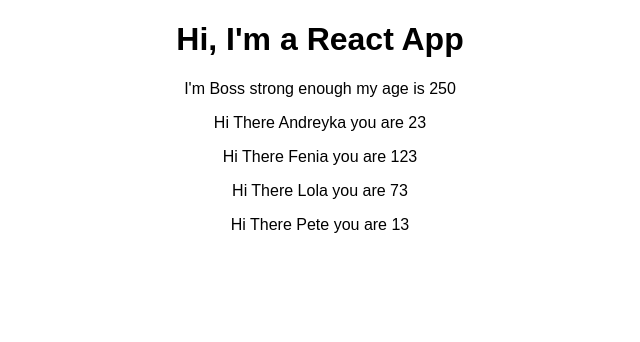
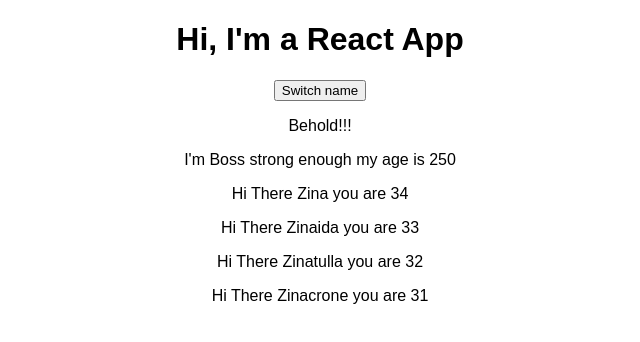
Before and after one commit to ruan65/udemy_reactjs_max_course, a React (Create React App) app: page / in a window 1280 px wide. Shown: the top 342 px of the page, without its empty margins (320-960 px from the left). Built offline with nearby package versions, Linux system fonts and the light colour scheme.

Commit message:
change state concept

```diff
--- a/src/App.js
+++ b/src/App.js
@@ -5,15 +5,41 @@
 import Boss from './Person/Boss'
 
 class App extends Component {
+
+    state = {
+        persons: [
+            {name: 'Zina', age: 34},
+            {name: 'Zinaida', age: 33},
+            {name: 'Zinatulla', age: 32},
+            {name: 'Zinacrone', age: 31}
+        ]
+    }
+
+    switchNameHandler = () => {
+
+        // console.log("Clicked.......")
+
+        this.setState({persons: [
+                {name: 'Grisha', age: 34},
+                {name: 'Zinaida', age: 33},
+                {name: 'Zinatulla', age: 32},
+                {name: 'Zinacrone', age: 3177}
+            ] })
+    }
+
     render() {
         return (
             <div className="App">
-               <h1>Hi, I'm a React App</h1>
-                <Boss power='strong enough' age='250'/>
-                <Person name='Andreyka' age='23'/>
-                <Person name='Fenia' age='123'/>
-                <Person name='Lola' age='73'/>
-                <Person name='Pete' age='13'/>
+
+                <h1>Hi, I'm a React App</h1>
+
+                <button onClick={this.switchNameHandler}>Switch name</button>
+
+                <Boss power='strong enough' age='250'>Behold!!!</Boss>
+                <Person name={this.state.persons[0].name} age={this.state.persons[0].age}/>
+                <Person name={this.state.persons[1].name} age={this.state.persons[1].age}/>
+                <Person name={this.state.persons[2].name} age={this.state.persons[2].age}/>
+                <Person name={this.state.persons[3].name} age={this.state.persons[3].age}/>
 
             </div>
         )
--- a/src/Person/Boss.js
+++ b/src/Person/Boss.js
@@ -3,7 +3,12 @@
 class Boss extends Component {
 
     render() {
-        return <p>I'm Boss {this.props.power} my age is {this.props.age}</p>
+        return (
+            <div>
+                <p>{this.props.children}</p>
+                <p>I'm Boss {this.props.power} my age is {this.props.age}</p>
+            </div>
+        )
     }
 }
 
```
Also changed, not shown: 1 other file (tests, documents, lock files or other folders).
